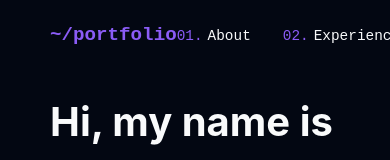
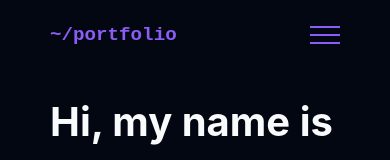
Before and after one commit to Sid4GitHub/portfolio, a React (Vite) app: page / in a window 390 px wide. Shown: the top 160 px of the page. Built offline with nearby package versions, Linux system fonts and the light colour scheme.

Commit message:
feat: implement responsive navigation bar with scroll effects, animations, and mobile menu functionality.

```diff
--- a/src/components/Layout/Navbar.jsx
+++ b/src/components/Layout/Navbar.jsx
@@ -1,8 +1,11 @@
 import { useState, useEffect } from 'react';
-import { motion } from 'framer-motion';
+import { motion, AnimatePresence } from 'framer-motion';
+import useIsMobile from '../../hooks/useIsMobile';
 
 const Navbar = () => {
     const [scrolled, setScrolled] = useState(false);
+    const [menuOpen, setMenuOpen] = useState(false);
+    const isMobile = useIsMobile();
 
     useEffect(() => {
         const handleScroll = () => {
@@ -19,6 +22,29 @@ const Navbar = () => {
         { name: 'Publications', url: '#publications' },
         { name: 'Contact', url: '#contact' },
     ];
+
+    const toggleMenu = () => setMenuOpen(!menuOpen);
+
+    const menuVariants = {
+        closed: {
+            opacity: 0,
+            x: "100%",
+            transition: {
+                type: "spring",
+                stiffness: 400,
+                damping: 40
+            }
+        },
+        open: {
+            opacity: 1,
+            x: 0,
+            transition: {
+                type: "spring",
+                stiffness: 400,
+                damping: 40
+            }
+        }
+    };
 
     return (
         <motion.nav
@@ -39,9 +65,12 @@ const Navbar = () => {
             }}
         >
             <div className="container" style={{ display: 'flex', justifyContent: 'space-between', alignItems: 'center' }}>
-                <a href="#" style={{ color: 'var(--accent-color)', fontFamily: 'var(--font-mono)', fontSize: '1.2rem', fontWeight: 'bold' }}>
+                <a href="#" style={{ color: 'var(--accent-color)', fontFamily: 'var(--font-mono)', fontSize: '1.2rem', fontWeight: 'bold', zIndex: 101 }}>
                     ~/portfolio
                 </a>
+
+                {/* Desktop Menu */}
+                {!isMobile && (
                     <ul style={{ display: 'flex', gap: '2rem', listStyle: 'none' }}>
                         {navLinks.map((link, i) => (
                             <motion.li
@@ -94,6 +123,118 @@ const Navbar = () => {
                             </a>
                         </motion.li>
                     </ul>
+                )}
+
+                {/* Mobile Menu Button */}
+                {isMobile && (
+                    <div style={{ zIndex: 101 }} onClick={toggleMenu}>
+                        <div style={{
+                            width: '30px',
+                            height: '2px',
+                            backgroundColor: 'var(--accent-color)',
+                            marginBottom: '6px',
+                            transition: 'all 0.3s ease',
+                            transform: menuOpen ? 'rotate(45deg) translate(5px, 6px)' : 'none'
+                        }}></div>
+                        <div style={{
+                            width: '30px',
+                            height: '2px',
+                            backgroundColor: 'var(--accent-color)',
+                            marginBottom: '6px',
+                            opacity: menuOpen ? 0 : 1,
+                            transition: 'all 0.3s ease'
+                        }}></div>
+                        <div style={{
+                            width: '30px',
+                            height: '2px',
+                            backgroundColor: 'var(--accent-color)',
+                            transition: 'all 0.3s ease',
+                            transform: menuOpen ? 'rotate(-45deg) translate(5px, -6px)' : 'none'
+                        }}></div>
+                    </div>
+                )}
+
+                {/* Mobile Menu Overlay */}
+                <AnimatePresence>
+                    {isMobile && menuOpen && (
+                        <motion.div
+                            initial="closed"
+                            animate="open"
+                            exit="closed"
+                            variants={menuVariants}
+                            style={{
+                                position: 'fixed',
+                                top: 0,
+                                right: 0,
+                                width: '75%', // Side drawer width
+                                height: '100vh',
+                                backgroundColor: '#112240', // Slightly lighter than main bg
+                                zIndex: 100,
+                                display: 'flex',
+                                flexDirection: 'column',
+                                justifyContent: 'center',
+                                alignItems: 'center',
+                                boxShadow: '-10px 0px 30px -15px rgba(2,12,27,0.7)'
+                            }}
+                        >
+                            <ul style={{ listStyle: 'none', textAlign: 'center', width: '100%' }}>
+                                {navLinks.map((link, i) => (
+                                    <li key={link.name} style={{ margin: '20px 0' }}>
+                                        <a
+                                            href={link.url}
+                                            onClick={() => setMenuOpen(false)}
+                                            style={{
+                                                color: 'var(--text-color)',
+                                                fontFamily: 'var(--font-mono)',
+                                                fontSize: '1.2rem',
+                                                display: 'flex',
+                                                flexDirection: 'column',
+                                                alignItems: 'center'
+                                            }}
+                                        >
+                                            <span style={{ color: 'var(--accent-color)', marginBottom: '5px', fontSize: '1rem' }}>0{i + 1}.</span>
+                                            {link.name}
+                                        </a>
+                                    </li>
+                                ))}
+                                <li style={{ marginTop: '30px' }}>
+                                    <a
+                                        href={`${import.meta.env.BASE_URL}assets/docs/resume.pdf`}
+                                        target="_blank"
+                                        rel="noopener noreferrer"
+                                        style={{
+                                            border: '1px solid var(--accent-color)',
+                                            color: 'var(--accent-color)',
+                                            padding: '1rem 3rem',
+                                            borderRadius: '4px',
+                                            fontFamily: 'var(--font-mono)',
+                                            fontSize: '1rem',
+                                        }}
+                                    >
+                                        Resume
+                                    </a>
+                                </li>
+                            </ul>
+                        </motion.div>
+                    )}
+                </AnimatePresence>
+
+                {/* Backdrop to close menu when clicking outside (optional but good UX) */}
+                {isMobile && menuOpen && (
+                    <div
+                        onClick={() => setMenuOpen(false)}
+                        style={{
+                            position: 'fixed',
+                            top: 0,
+                            left: 0,
+                            width: '100%',
+                            height: '100vh',
+                            background: 'rgba(10, 25, 47, 0.7)',
+                            backdropFilter: 'blur(3px)',
+                            zIndex: 99
+                        }}
+                    ></div>
+                )}
             </div>
         </motion.nav>
     );
--- /dev/null
+++ b/src/hooks/useIsMobile.js
@@ -0,0 +1,24 @@
+import { useState, useEffect } from 'react';
+
+const useIsMobile = () => {
+    const [isMobile, setIsMobile] = useState(false);
+
+    useEffect(() => {
+        const checkIsMobile = () => {
+            setIsMobile(window.matchMedia('(max-width: 768px)').matches);
+        };
+
+        // Check on initial load
+        checkIsMobile();
+
+        // Add event listener for resizing
+        window.addEventListener('resize', checkIsMobile);
+
+        // Cleanup
+        return () => window.removeEventListener('resize', checkIsMobile);
+    }, []);
+
+    return isMobile;
+};
+
+export default useIsMobile;
```
Lines whose indentation alone changed are shown as unchanged.
